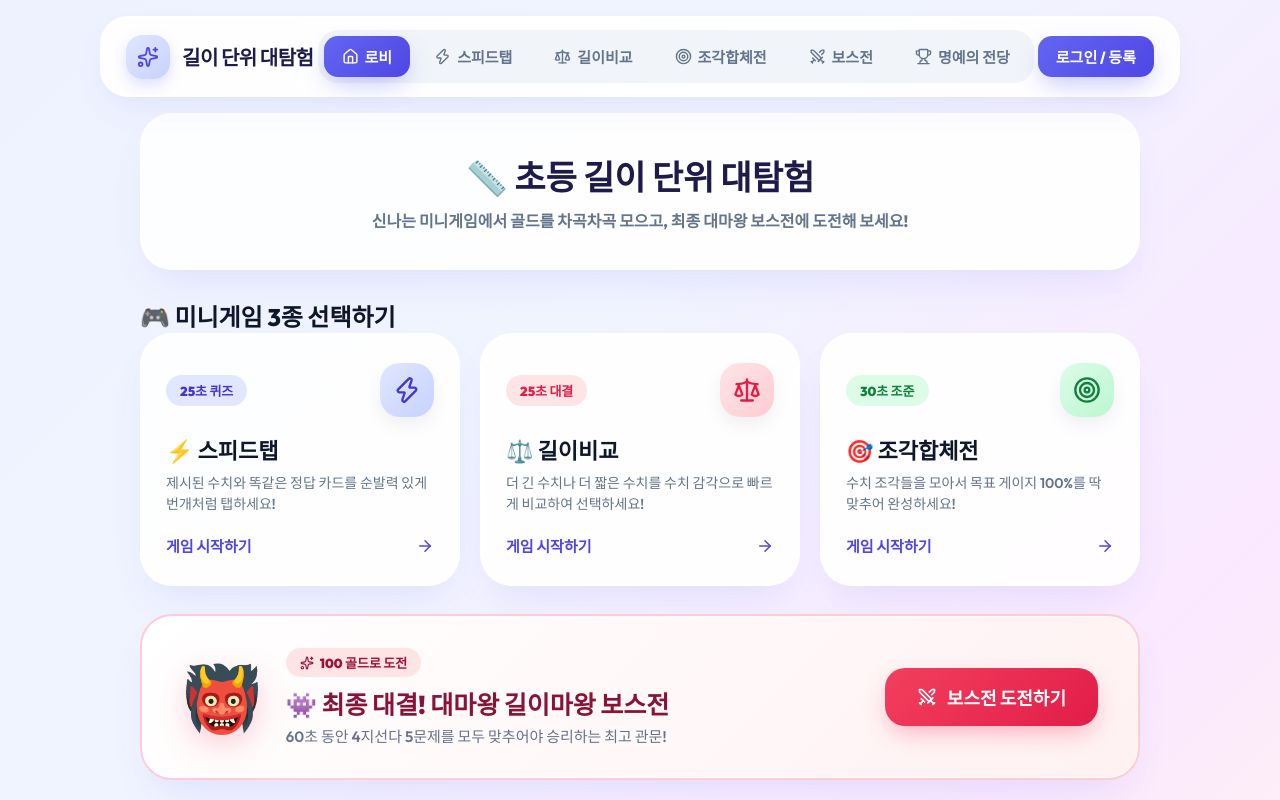
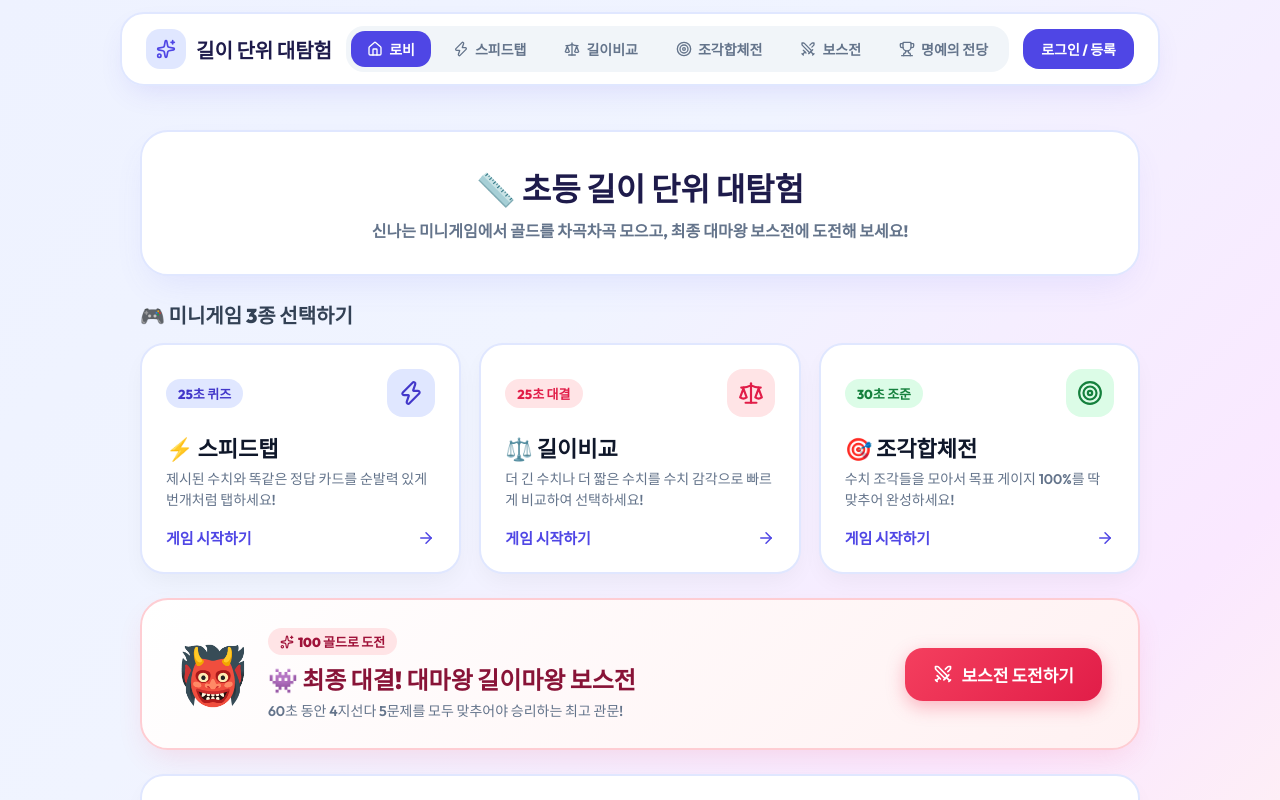
Before and after one commit to skfoch-create/mathquiz, a React (Vite) app: page / in a window 1280 px wide. Shown: the top 800 px of the page. Built offline with nearby package versions, Linux system fonts and the light colour scheme; no server answers; the database is empty; a web font is replaced by a local one.

Commit message:
fix: hardcode component inline styles like leaderboard view to guarantee instant kid-friendly rendering

```diff
--- a/src/components/Header.tsx
+++ b/src/components/Header.tsx
@@ -11,66 +11,66 @@ interface HeaderProps {
 
 export const Header: React.FC<HeaderProps> = ({ currentTab, onSelectTab, user, onOpenAuth }) => {
   return (
-    <header className="main-header">
-      <div className="header-container">
-        <div className="logo-section" onClick={() => onSelectTab('lobby')}>
-          <div className="logo-icon-badge">
-            <Sparkles size={22} className="text-indigo" style={{ color: '#4f46e5' }} />
+    <header style={{ position: 'sticky', top: '12px', zIndex: 100, maxWidth: '1040px', width: 'calc(100% - 32px)', margin: '0 auto 24px', borderRadius: '24px', padding: '12px 24px', background: 'rgba(255, 255, 255, 0.95)', backdropFilter: 'blur(16px)', border: '2px solid #e0e7ff', boxShadow: '0 12px 30px -10px rgba(79, 70, 229, 0.15)' }} className="notranslate">
+      <div style={{ display: 'flex', alignItems: 'center', justifyContent: 'space-between' }}>
+        <div style={{ display: 'flex', alignItems: 'center', gap: '10px', cursor: 'pointer' }} onClick={() => onSelectTab('lobby')}>
+          <div style={{ width: '40px', height: '40px', borderRadius: '14px', background: '#e0e7ff', display: 'flex', alignItems: 'center', justifyContent: 'center' }}>
+            <Sparkles size={20} style={{ color: '#4f46e5' }} />
           </div>
-          <span className="logo-title">길이 단위 대탐험</span>
+          <span style={{ fontWeight: 900, fontSize: '20px', color: '#1e1b4b' }}>길이 단위 대탐험</span>
         </div>
 
-        <nav className="nav-menu">
+        <nav style={{ display: 'flex', gap: '6px', background: '#f1f5f9', padding: '5px', borderRadius: '18px' }}>
           <button
-            className={`nav-item ${currentTab === 'lobby' ? 'active' : ''}`}
             onClick={() => onSelectTab('lobby')}
+            style={{ display: 'flex', alignItems: 'center', gap: '6px', padding: '8px 16px', border: 'none', background: currentTab === 'lobby' ? '#4f46e5' : 'transparent', color: currentTab === 'lobby' ? '#ffffff' : '#64748b', fontWeight: 800, fontSize: '14px', borderRadius: '14px', cursor: 'pointer' }}
           >
-            <Home size={17} /> 로비
+            <Home size={16} /> 로비
           </button>
           <button
-            className={`nav-item ${currentTab === 'game1' ? 'active' : ''}`}
             onClick={() => onSelectTab('game1')}
+            style={{ display: 'flex', alignItems: 'center', gap: '6px', padding: '8px 16px', border: 'none', background: currentTab === 'game1' ? '#4f46e5' : 'transparent', color: currentTab === 'game1' ? '#ffffff' : '#64748b', fontWeight: 800, fontSize: '14px', borderRadius: '14px', cursor: 'pointer' }}
           >
-            <Zap size={17} /> 스피드탭
+            <Zap size={16} /> 스피드탭
           </button>
           <button
-            className={`nav-item ${currentTab === 'game2' ? 'active' : ''}`}
             onClick={() => onSelectTab('game2')}
+            style={{ display: 'flex', alignItems: 'center', gap: '6px', padding: '8px 16px', border: 'none', background: currentTab === 'game2' ? '#4f46e5' : 'transparent', color: currentTab === 'game2' ? '#ffffff' : '#64748b', fontWeight: 800, fontSize: '14px', borderRadius: '14px', cursor: 'pointer' }}
           >
-            <Scale size={17} /> 길이비교
+            <Scale size={16} /> 길이비교
           </button>
           <button
-            className={`nav-item ${currentTab === 'game3' ? 'active' : ''}`}
             onClick={() => onSelectTab('game3')}
+            style={{ display: 'flex', alignItems: 'center', gap: '6px', padding: '8px 16px', border: 'none', background: currentTab === 'game3' ? '#4f46e5' : 'transparent', color: currentTab === 'game3' ? '#ffffff' : '#64748b', fontWeight: 800, fontSize: '14px', borderRadius: '14px', cursor: 'pointer' }}
           >
-            <Target size={17} /> 조각합체전
+            <Target size={16} /> 조각합체전
           </button>
           <button
-            className={`nav-item boss-nav ${currentTab === 'boss' ? 'active' : ''}`}
             onClick={() => onSelectTab('boss')}
+            style={{ display: 'flex', alignItems: 'center', gap: '6px', padding: '8px 16px', border: 'none', background: currentTab === 'boss' ? 'linear-gradient(135deg, #f43f5e, #e11d48)' : 'transparent', color: currentTab === 'boss' ? '#ffffff' : '#64748b', fontWeight: 800, fontSize: '14px', borderRadius: '14px', cursor: 'pointer' }}
           >
-            <Swords size={17} /> 보스전
+            <Swords size={16} /> 보스전
           </button>
           <button
-            className={`nav-item ${currentTab === 'leaderboard' ? 'active' : ''}`}
             onClick={() => onSelectTab('leaderboard')}
+            style={{ display: 'flex', alignItems: 'center', gap: '6px', padding: '8px 16px', border: 'none', background: currentTab === 'leaderboard' ? '#4f46e5' : 'transparent', color: currentTab === 'leaderboard' ? '#ffffff' : '#64748b', fontWeight: 800, fontSize: '14px', borderRadius: '14px', cursor: 'pointer' }}
           >
-            <Trophy size={17} /> 명예의 전당
+            <Trophy size={16} /> 명예의 전당
           </button>
         </nav>
 
-        <div className="user-profile-bar">
+        <div>
           {user ? (
-            <div className="user-info-chip">
-              <div className="gold-badge">
+            <div style={{ display: 'flex', alignItems: 'center', gap: '12px', padding: '6px 16px', borderRadius: '30px', background: '#ffffff', border: '2px solid #e0e7ff' }}>
+              <div style={{ fontWeight: 900, fontSize: '15px', color: '#d97706', background: '#fef3c7', padding: '4px 10px', borderRadius: '14px' }}>
                 💰 {user.gold.toLocaleString()} 골드
               </div>
-              <div className="user-name-tag" onClick={onOpenAuth} title="프로필 변경">
-                <UserCheck size={16} /> {user.displayName}
+              <div style={{ fontWeight: 800, fontSize: '14px', color: '#0f172a', cursor: 'pointer', display: 'flex', alignItems: 'center', gap: '4px' }} onClick={onOpenAuth}>
+                <UserCheck size={15} /> {user.displayName}
               </div>
             </div>
           ) : (
-            <button className="nav-item active" onClick={onOpenAuth}>
+            <button onClick={onOpenAuth} style={{ padding: '10px 18px', background: '#4f46e5', color: '#ffffff', border: 'none', borderRadius: '16px', fontWeight: 800, fontSize: '14px', cursor: 'pointer' }}>
               로그인 / 등록
             </button>
           )}
--- a/src/components/LobbyView.tsx
+++ b/src/components/LobbyView.tsx
@@ -10,60 +10,75 @@ interface LobbyViewProps {
 
 export const LobbyView: React.FC<LobbyViewProps> = ({ onSelectTab }) => {
   return (
-    <div className="clean-lobby animate-fade-in">
+    <div style={{ display: 'flex', flexDirection: 'column', gap: '24px' }} className="notranslate">
       {/* 서두 환영 배너 */}
-      <div className="lobby-welcome phantom-card">
-        <h1>📏 초등 길이 단위 대탐험</h1>
-        <p>신나는 미니게임에서 골드를 차곡차곡 모으고, 최종 대마왕 보스전에 도전해 보세요!</p>
+      <div style={{ padding: '32px 24px', background: '#ffffff', borderRadius: '28px', border: '2px solid #e0e7ff', textAlign: 'center', boxShadow: '0 15px 35px -10px rgba(99, 102, 241, 0.12)' }}>
+        <h1 style={{ fontSize: '32px', fontWeight: '900', color: '#1e1b4b', marginBottom: '8px' }}>📏 초등 길이 단위 대탐험</h1>
+        <p style={{ color: '#64748b', fontSize: '16px', fontWeight: '800' }}>신나는 미니게임에서 골드를 차곡차곡 모으고, 최종 대마왕 보스전에 도전해 보세요!</p>
       </div>
 
       {/* 미니게임 3종 카드 */}
-      <div className="lobby-section">
-        <h2 className="section-title">🎮 미니게임 3종 선택하기</h2>
-        <div className="minigame-3grid">
+      <div>
+        <h2 style={{ fontSize: '20px', fontWeight: '900', color: '#334155', marginBottom: '14px' }}>🎮 미니게임 3종 선택하기</h2>
+        <div style={{ display: 'grid', gridTemplateColumns: 'repeat(3, 1fr)', gap: '18px' }}>
           {/* Game 1 */}
-          <div className="mode-card phantom-card phantom-card-hover" onClick={() => onSelectTab('game1')}>
-            <div className="card-top">
-              <span className="mode-badge badge-a">25초 퀴즈</span>
-              <div className="icon-circle icon-a">
-                <Zap size={28} />
+          <div
+            onClick={() => onSelectTab('game1')}
+            style={{ padding: '24px', background: '#ffffff', borderRadius: '24px', border: '2px solid #e0e7ff', boxShadow: '0 10px 25px -5px rgba(0,0,0,0.05)', display: 'flex', flexDirection: 'column', justifyContent: 'space-between', minHeight: '230px', cursor: 'pointer' }}
+          >
+            <div>
+              <div style={{ display: 'flex', justifyContent: 'space-between', alignItems: 'center', marginBottom: '14px' }}>
+                <span style={{ background: '#e0e7ff', color: '#4338ca', padding: '5px 12px', borderRadius: '16px', fontSize: '13px', fontWeight: '800' }}>25초 퀴즈</span>
+                <div style={{ width: '48px', height: '48px', borderRadius: '16px', background: '#e0e7ff', color: '#4338ca', display: 'flex', alignItems: 'center', justifyContent: 'center' }}>
+                  <Zap size={26} />
                 </div>
               </div>
-            <h3>⚡ 스피드탭</h3>
-            <p>제시된 수치와 똑같은 정답 카드를 순발력 있게 번개처럼 탭하세요!</p>
-            <div className="mode-footer">
+              <h3 style={{ fontSize: '22px', fontWeight: '900', color: '#0f172a', marginBottom: '6px' }}>⚡ 스피드탭</h3>
+              <p style={{ fontSize: '14px', color: '#64748b', lineHeight: '1.5' }}>제시된 수치와 똑같은 정답 카드를 순발력 있게 번개처럼 탭하세요!</p>
+            </div>
+            <div style={{ display: 'flex', justifyContent: 'space-between', alignItems: 'center', fontSize: '15px', fontWeight: '900', color: '#4f46e5', marginTop: '16px' }}>
               <span>게임 시작하기</span>
               <ArrowRight size={18} />
             </div>
           </div>
 
           {/* Game 2 */}
-          <div className="mode-card phantom-card phantom-card-hover" onClick={() => onSelectTab('game2')}>
-            <div className="card-top">
-              <span className="mode-badge badge-b">25초 대결</span>
-              <div className="icon-circle icon-b">
-                <Scale size={28} />
+          <div
+            onClick={() => onSelectTab('game2')}
+            style={{ padding: '24px', background: '#ffffff', borderRadius: '24px', border: '2px solid #e0e7ff', boxShadow: '0 10px 25px -5px rgba(0,0,0,0.05)', display: 'flex', flexDirection: 'column', justifyContent: 'space-between', minHeight: '230px', cursor: 'pointer' }}
+          >
+            <div>
+              <div style={{ display: 'flex', justifyContent: 'space-between', alignItems: 'center', marginBottom: '14px' }}>
+                <span style={{ background: '#ffe4e6', color: '#e11d48', padding: '5px 12px', borderRadius: '16px', fontSize: '13px', fontWeight: '800' }}>25초 대결</span>
+                <div style={{ width: '48px', height: '48px', borderRadius: '16px', background: '#ffe4e6', color: '#e11d48', display: 'flex', alignItems: 'center', justifyContent: 'center' }}>
+                  <Scale size={26} />
                 </div>
               </div>
-            <h3>⚖️ 길이비교</h3>
-            <p>더 긴 수치나 더 짧은 수치를 수치 감각으로 빠르게 비교하여 선택하세요!</p>
-            <div className="mode-footer">
+              <h3 style={{ fontSize: '22px', fontWeight: '900', color: '#0f172a', marginBottom: '6px' }}>⚖️ 길이비교</h3>
+              <p style={{ fontSize: '14px', color: '#64748b', lineHeight: '1.5' }}>더 긴 수치나 더 짧은 수치를 수치 감각으로 빠르게 비교하여 선택하세요!</p>
+            </div>
+            <div style={{ display: 'flex', justifyContent: 'space-between', alignItems: 'center', fontSize: '15px', fontWeight: '900', color: '#4f46e5', marginTop: '16px' }}>
               <span>게임 시작하기</span>
               <ArrowRight size={18} />
             </div>
           </div>
 
           {/* Game 3 */}
-          <div className="mode-card phantom-card phantom-card-hover" onClick={() => onSelectTab('game3')}>
-            <div className="card-top">
-              <span className="mode-badge badge-c">30초 조준</span>
-              <div className="icon-circle icon-c">
-                <Target size={28} />
+          <div
+            onClick={() => onSelectTab('game3')}
+            style={{ padding: '24px', background: '#ffffff', borderRadius: '24px', border: '2px solid #e0e7ff', boxShadow: '0 10px 25px -5px rgba(0,0,0,0.05)', display: 'flex', flexDirection: 'column', justifyContent: 'space-between', minHeight: '230px', cursor: 'pointer' }}
+          >
+            <div>
+              <div style={{ display: 'flex', justifyContent: 'space-between', alignItems: 'center', marginBottom: '14px' }}>
+                <span style={{ background: '#dcfce7', color: '#15803d', padding: '5px 12px', borderRadius: '16px', fontSize: '13px', fontWeight: '800' }}>30초 조준</span>
+                <div style={{ width: '48px', height: '48px', borderRadius: '16px', background: '#dcfce7', color: '#15803d', display: 'flex', alignItems: 'center', justifyContent: 'center' }}>
+                  <Target size={26} />
                 </div>
               </div>
-            <h3>🎯 조각합체전</h3>
-            <p>수치 조각들을 모아서 목표 게이지 100%를 딱 맞추어 완성하세요!</p>
-            <div className="mode-footer">
+              <h3 style={{ fontSize: '22px', fontWeight: '900', color: '#0f172a', marginBottom: '6px' }}>🎯 조각합체전</h3>
+              <p style={{ fontSize: '14px', color: '#64748b', lineHeight: '1.5' }}>수치 조각들을 모아서 목표 게이지 100%를 딱 맞추어 완성하세요!</p>
+            </div>
+            <div style={{ display: 'flex', justifyContent: 'space-between', alignItems: 'center', fontSize: '15px', fontWeight: '900', color: '#4f46e5', marginTop: '16px' }}>
               <span>게임 시작하기</span>
               <ArrowRight size={18} />
             </div>
@@ -72,32 +87,36 @@ export const LobbyView: React.FC<LobbyViewProps> = ({ onSelectTab }) => {
       </div>
 
       {/* 보스전 도전 카드 */}
-      <div className="boss-entry-wrapper">
-        <div className="boss-card phantom-card phantom-card-hover" onClick={() => onSelectTab('boss')}>
-          <div className="boss-card-left">
-            <div className="boss-emoji">👹</div>
+      <div
+        onClick={() => onSelectTab('boss')}
+        style={{ padding: '28px 36px', background: 'linear-gradient(135deg, #ffffff 0%, #fff1f2 100%)', border: '2px solid #fecdd3', borderRadius: '28px', display: 'flex', alignItems: 'center', justifyContent: 'space-between', gap: '20px', boxShadow: '0 12px 30px -8px rgba(244, 63, 94, 0.15)', cursor: 'pointer' }}
+      >
+        <div style={{ display: 'flex', alignItems: 'center', gap: '20px' }}>
+          <div style={{ fontSize: '56px' }}>👹</div>
           <div>
-              <span className="boss-tag">
+            <span style={{ display: 'inline-flex', alignItems: 'center', gap: '4px', fontSize: '13px', fontWeight: '900', color: '#9f1239', background: '#ffe4e6', padding: '4px 12px', borderRadius: '14px', marginBottom: '6px' }}>
               <Sparkles size={14} /> 100 골드로 도전
             </span>
-              <h2>👾 최종 대결! 대마왕 길이마왕 보스전</h2>
-              <p>60초 동안 4지선다 5문제를 모두 맞추어야 승리하는 최고 관문!</p>
+            <h2 style={{ fontSize: '24px', fontWeight: '900', color: '#881337', marginBottom: '4px' }}>👾 최종 대결! 대마왕 길이마왕 보스전</h2>
+            <p style={{ fontSize: '14px', color: '#64748b' }}>60초 동안 4지선다 5문제를 모두 맞추어야 승리하는 최고 관문!</p>
           </div>
         </div>
 
-          <button className="btn-boss-entry">
+        <button style={{ padding: '14px 28px', background: 'linear-gradient(135deg, #f43f5e, #e11d48)', color: '#ffffff', border: 'none', borderRadius: '18px', fontSize: '17px', fontWeight: '900', cursor: 'pointer', display: 'flex', alignItems: 'center', gap: '8px', boxShadow: '0 6px 18px rgba(244, 63, 94, 0.35)', whiteSpace: 'nowrap' }}>
           <Swords size={20} /> 보스전 도전하기
         </button>
       </div>
-      </div>
 
       {/* 명예의 전당 배너 */}
-      <div className="hall-banner phantom-card phantom-card-hover" onClick={() => onSelectTab('leaderboard')}>
+      <div
+        onClick={() => onSelectTab('leaderboard')}
+        style={{ padding: '24px 32px', background: '#ffffff', borderRadius: '24px', border: '2px solid #e0e7ff', display: 'flex', alignItems: 'center', justifyContent: 'space-between', boxShadow: '0 10px 25px -5px rgba(0,0,0,0.05)', cursor: 'pointer' }}
+      >
         <div>
-          <h2>🏆 명예의 전당 (골드 왕 & 클리어 왕 TOP 10)</h2>
-          <p>전국의 단위 변환 마스터 도전자들의 랭킹을 실시간으로 확인해 보세요!</p>
+          <h2 style={{ fontSize: '20px', fontWeight: '900', color: '#312e81' }}>🏆 명예의 전당 (골드 왕 & 클리어 왕 TOP 10)</h2>
+          <p style={{ fontSize: '14px', color: '#64748b' }}>전국의 단위 변환 마스터 도전자들의 랭킹을 실시간으로 확인해 보세요!</p>
         </div>
-        <Trophy size={32} className="text-yellow" style={{ color: '#f59e0b' }} />
+        <Trophy size={32} style={{ color: '#f59e0b' }} />
       </div>
     </div>
   );
```
Lines whose indentation alone changed are shown as unchanged.
